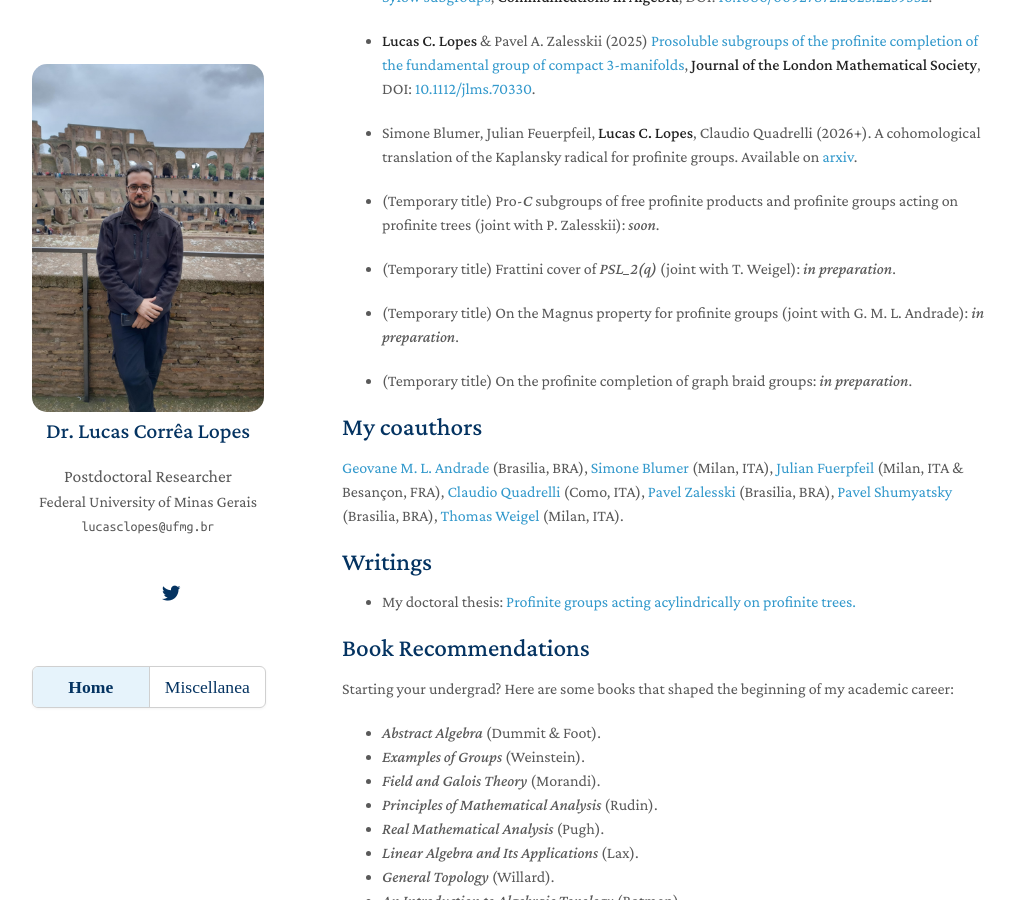
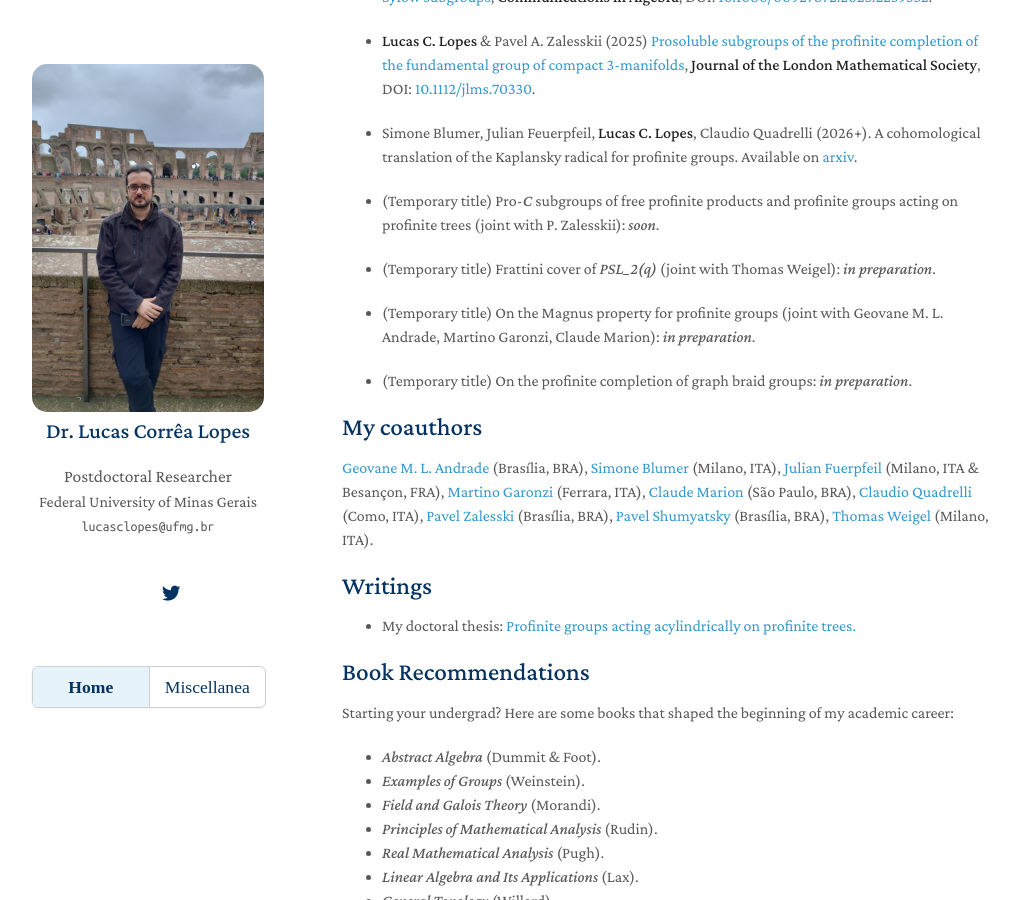
Before and after one commit to lcorrealopes/home, a Jekyll site: the page built from index.md, in a window 1280 px wide and 900 px high, scrolled down 437 px. Shown: the whole window, without its empty margins (128-1147 px from the left). Built offline with Jekyll 4.4.1, drawn with Linux system fonts in a browser that asks for light colours; nearby versions of some CDN libraries; a style sheet for code colours, icons or effects is not loaded.

Commit message:
Update index.md

```diff
--- a/index.md
+++ b/index.md
@@ -24,15 +24,15 @@ Currently I am a postdoctoral researcher at Federal University of Minas Gerais.
 
 - (Temporary title) Pro-*C* subgroups of free profinite products and profinite groups acting on profinite trees (joint with P. Zalesskii): *soon*.
 
-- (Temporary title) Frattini cover of *PSL_2(q)* (joint with T. Weigel): *in preparation*.
+- (Temporary title) Frattini cover of *PSL_2(q)* (joint with Thomas Weigel): *in preparation*.
 
-- (Temporary title) On the Magnus property for profinite groups (joint with G. M. L. Andrade): *in preparation*.
+- (Temporary title) On the Magnus property for profinite groups (joint with Geovane M. L. Andrade, Martino Garonzi, Claude Marion): *in preparation*.
 
 - (Temporary title) On the profinite completion of graph braid groups: *in preparation*.
 
 ## My coauthors
 
-<a href="https://www.researchgate.net/profile/Geovane-Matheus-Andrade-2">Geovane M. L. Andrade</a> (Brasilia, BRA), <a href="https://sites.google.com/view/simone-blumer/">Simone Blumer</a> (Milan, ITA), <a href="https://sites.google.com/campus.unimib.it/feuerpfeil/">Julian Fuerpfeil</a> (Milan, ITA & Besançon, FRA), <a href="https://sites.google.com/view/claudioquadrelli-math/home">Claudio Quadrelli</a> (Como, ITA), <a href="https://www.mat.unb.br/pz">Pavel Zalesski</a> (Brasilia, BRA), <a href="https://mat.unb.br/index.php/pessoas/docentes/57-pavel-shumyatsky">Pavel Shumyatsky</a> (Brasilia, BRA), <a href="https://www.unimib.it/thomas-stefan-weigel">Thomas Weigel</a> (Milan, ITA).
+<a href="https://www.researchgate.net/profile/Geovane-Matheus-Andrade-2">Geovane M. L. Andrade</a> (Brasília, BRA), <a href="https://sites.google.com/view/simone-blumer/">Simone Blumer</a> (Milano, ITA), <a href="https://sites.google.com/campus.unimib.it/feuerpfeil/">Julian Fuerpfeil</a> (Milano, ITA & Besançon, FRA), <a href="https://docente.unife.it/martino.garonzi">Martino Garonzi</a> (Ferrara, ITA), <a href="https://www.ime.usp.br/marion/">Claude Marion</a> (São Paulo, BRA), <a href="https://sites.google.com/view/claudioquadrelli-math/home">Claudio Quadrelli</a> (Como, ITA), <a href="https://www.mat.unb.br/pz">Pavel Zalesski</a> (Brasília, BRA), <a href="https://mat.unb.br/index.php/pessoas/docentes/57-pavel-shumyatsky">Pavel Shumyatsky</a> (Brasília, BRA), <a href="https://www.unimib.it/thomas-stefan-weigel">Thomas Weigel</a> (Milano, ITA).
 
 ## Writings
 
```
